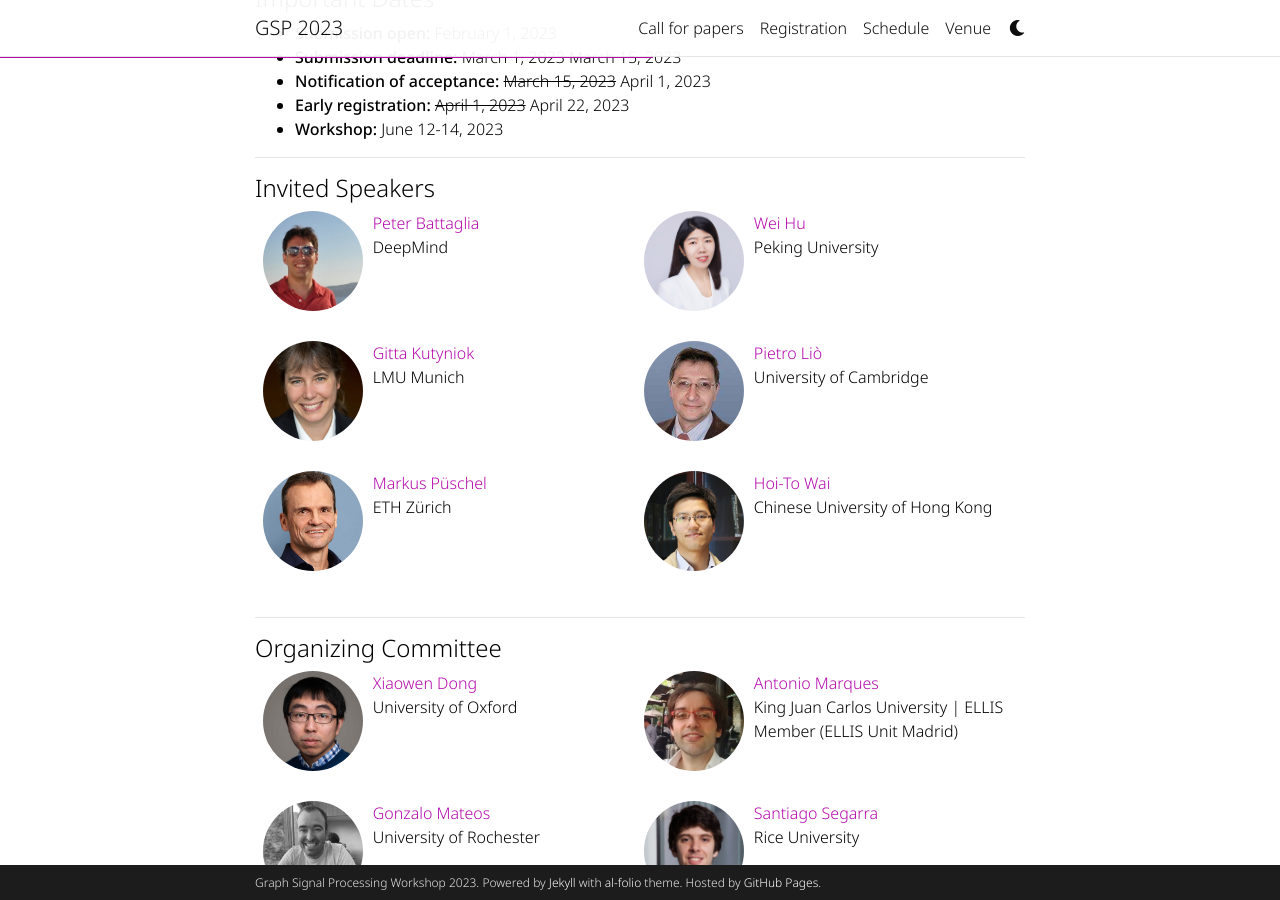
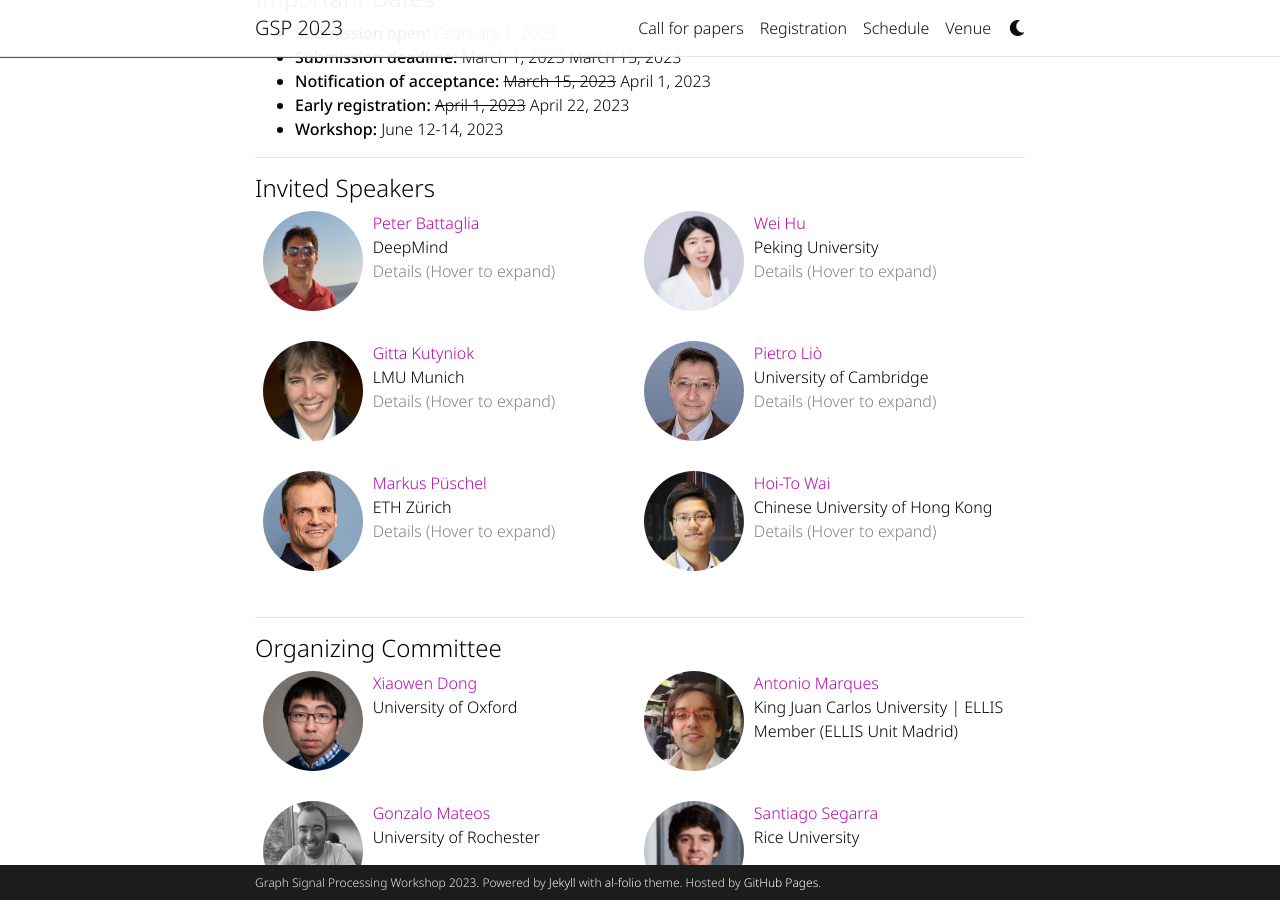
Before and after one commit to shreyasvinaya/gspworkshop2025.github.io, a Jekyll site: the page built from _pages/about.md, in a window 1280 px wide and 900 px high, scrolled down 1034 px. Built offline with Jekyll 4.4.1, drawn with Linux system fonts in a browser that asks for light colours; full-size pictures stand in for the smaller copies a plugin makes; comment, search, counter and statistics services are not loaded; a style sheet for code colours, icons or effects is not loaded.

Commit message:
hover to expand

```diff
--- a/_includes/speakers.html
+++ b/_includes/speakers.html
@@ -5,7 +5,7 @@
     <ul class="instructor-info">
       <li> <a href="{{ speaker.url }}" target="_blank">{{ speaker.name }}</a></li>
       <li>{{ speaker.affiliation }}</li>
-      <!---<li class="topic"> <hovers> Details (Hover to expand) </hovers> <span class="popup"> <b>{{ speaker.topic }}</b> {{ speaker.abstract }} {{ speaker.bio }} </span></li> --->
+      <li class="topic"> Details (Hover to expand) <span class="popup"> <b>{{ speaker.topic }}</b> {{ speaker.abstract }} {{ speaker.bio }} </span></li>
     </ul>
   </div>
   {% endfor %}
```
